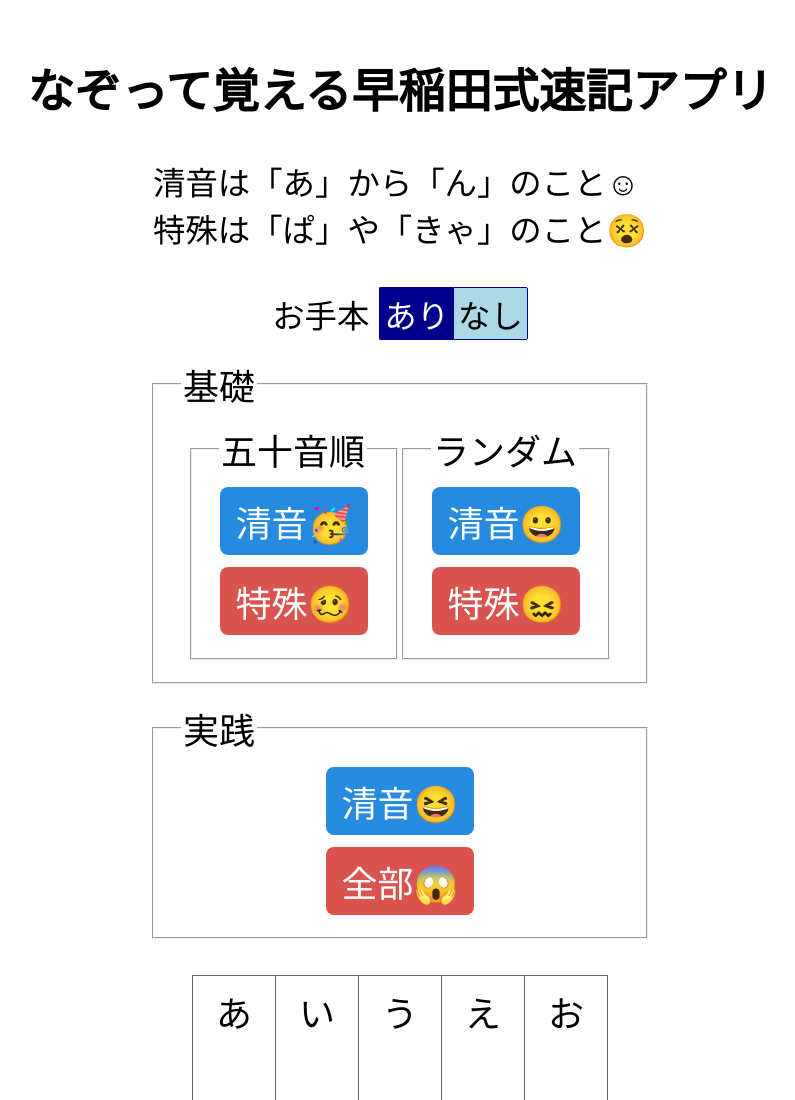
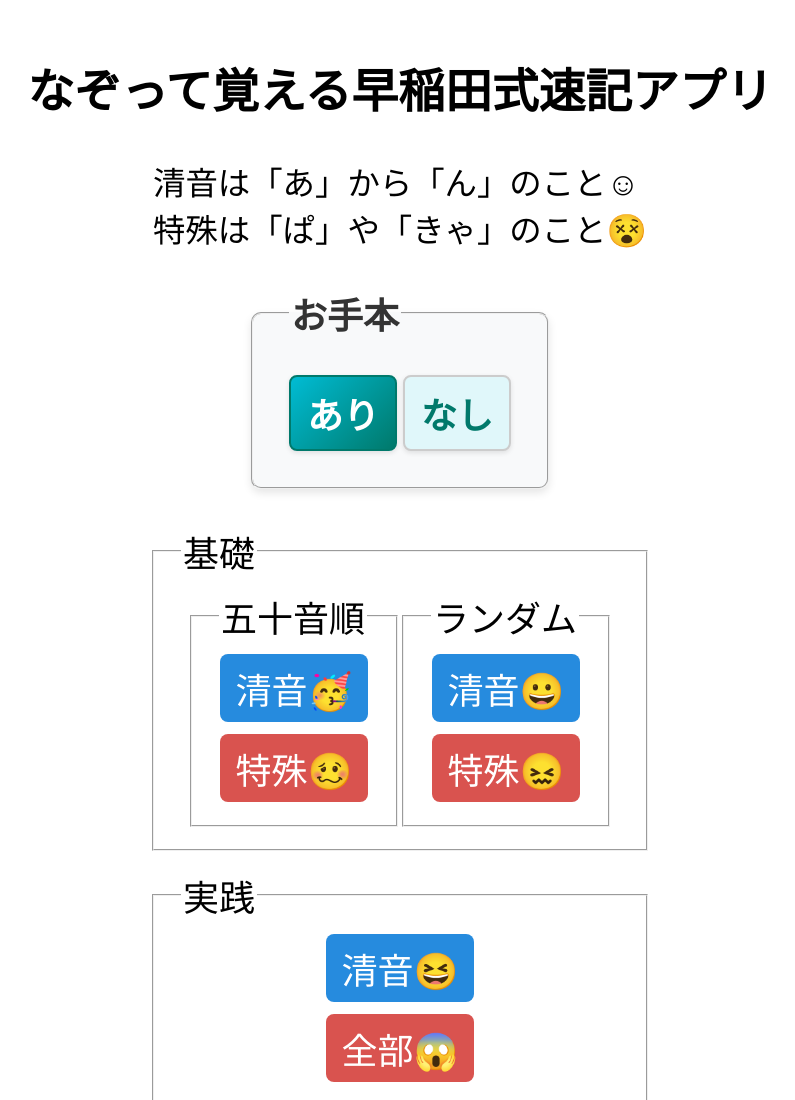
Before and after one commit to mogamoga1024/nazoru-sokki-game, a plain HTML site: page index.html in a window 1280 px wide. Shown: the top 1100 px of the page, without its empty margins (240-1035 px from the left). Drawn offline with nearby package versions, Linux system fonts and the light colour scheme; a script that the page names is missing; a web font is replaced by a local one.

Commit message:
りーーーりやああああああああああああああああああああああああああああああああああああああああ

```diff
--- a/index.html
+++ b/index.html
@@ -22,13 +22,21 @@
         清音は「あ」から「ん」のこと☺<br>
         特殊は「ぱ」や「きゃ」のこと😵
       </div>
-      <div id="config-container">
-        <div>お手本</div>
+
+      <fieldset id="config-container">
+        <legend>お手本</legend>
         <div class="radio">
-          <div class="radio-btn selected">あり</div>
-          <div class="radio-btn">なし</div>
+          <label class="radio-btn">
+            <input type="radio" name="sample" value="あり" checked>
+            <span>あり</span>
+          </label>
+          <label class="radio-btn">
+            <input type="radio" name="sample" value="なし">
+            <span>なし</span>
+          </label>
         </div>
-      </div>
+      </fieldset>
+
       <div id="play-btn-container">
         <fieldset id="kiso">
           <legend>基礎</legend>
--- a/style.css
+++ b/style.css
@@ -46,60 +46,70 @@ h2 {
 
 #config-container {
   display: flex;
+  align-items: center;
+  gap: 12px;
+  padding: 1rem;
+  font-size: 1rem;
+  font-weight: bold;
+  color: #333;
+  background: #f8f9fa;
+  border-radius: 10px;
+  box-shadow: 0 4px 8px rgba(0, 0, 0, 0.1);
   width: fit-content;
-  margin: 1rem auto 0;
-  font-size: 0.9rem;
-  align-items: center;
-  column-gap: 10px;
+  margin: 1rem auto;
 }
 
 .radio {
   display: flex;
+  gap: 6px;
 }
 
 .radio-btn {
   display: flex;
-  min-width: 30px;
-  padding: 2px 4px;
-  border: 1px solid #00008b;
-  border-right-width: 0;
   align-items: center;
   justify-content: center;
-  text-align: center;
-  color: #000;
-  background-color: #add8e6;
+  gap: 6px;
+  padding: 10px 16px;
+  border: 2px solid #ccc;
+  border-radius: 8px;
+  background: #e0f7fa;
+  color: #00796b;
+  font-weight: bold;
   cursor: pointer;
-  transition: background-color 0.3s, color 0.3s;
+  transition: all 0.3s ease;
   user-select: none;
-  -webkit-user-select: none;
+  position: relative;
+  box-shadow: 0 2px 5px rgba(0, 0, 0, 0.1);
+}
 
-  &:first-of-type {
-    border-radius: 2px 0 0 2px;
-  }
+.radio-btn .icon {
+  font-size: 1.2rem;
+}
 
-  &:last-of-type {
-    border-radius: 0 2px 2px 0;
-    border-right-width: 1px;
-  }
+.radio-btn:hover {
+  background: linear-gradient(135deg, #00bcd4, #00796b);
+  color: white;
+  border-color: #00796b;
+  transform: scale(1.05);
+}
 
-  @media (any-hover: hover) {
-    &:hover {
-      background-color: #00008b;
-      color: #fff;
-    }
-  }
-  @media (any-hover: none) {
-    &:active {
-      background-color: #00008b;
-      color: #fff;
-    }
-  }
+.radio-btn:active {
+  transform: scale(0.95);
+}
 
-  &.selected {
-    background-color: #00008b;
-    opacity: 1;
-    color: #fff;
-  }
+input[type="radio"] {
+  position: absolute;
+  opacity: 0;
+}
+
+.radio-btn:has(input[type="radio"]:checked) {
+  background: linear-gradient(135deg, #00bcd4, #00796b);
+  color: white;
+  border-color: #00796b;
+}
+
+input[type="radio"]:checked + .icon {
+  filter: drop-shadow(0 0 5px rgba(255, 255, 255, 0.8));
 }
 
 #play-btn-container {
```
